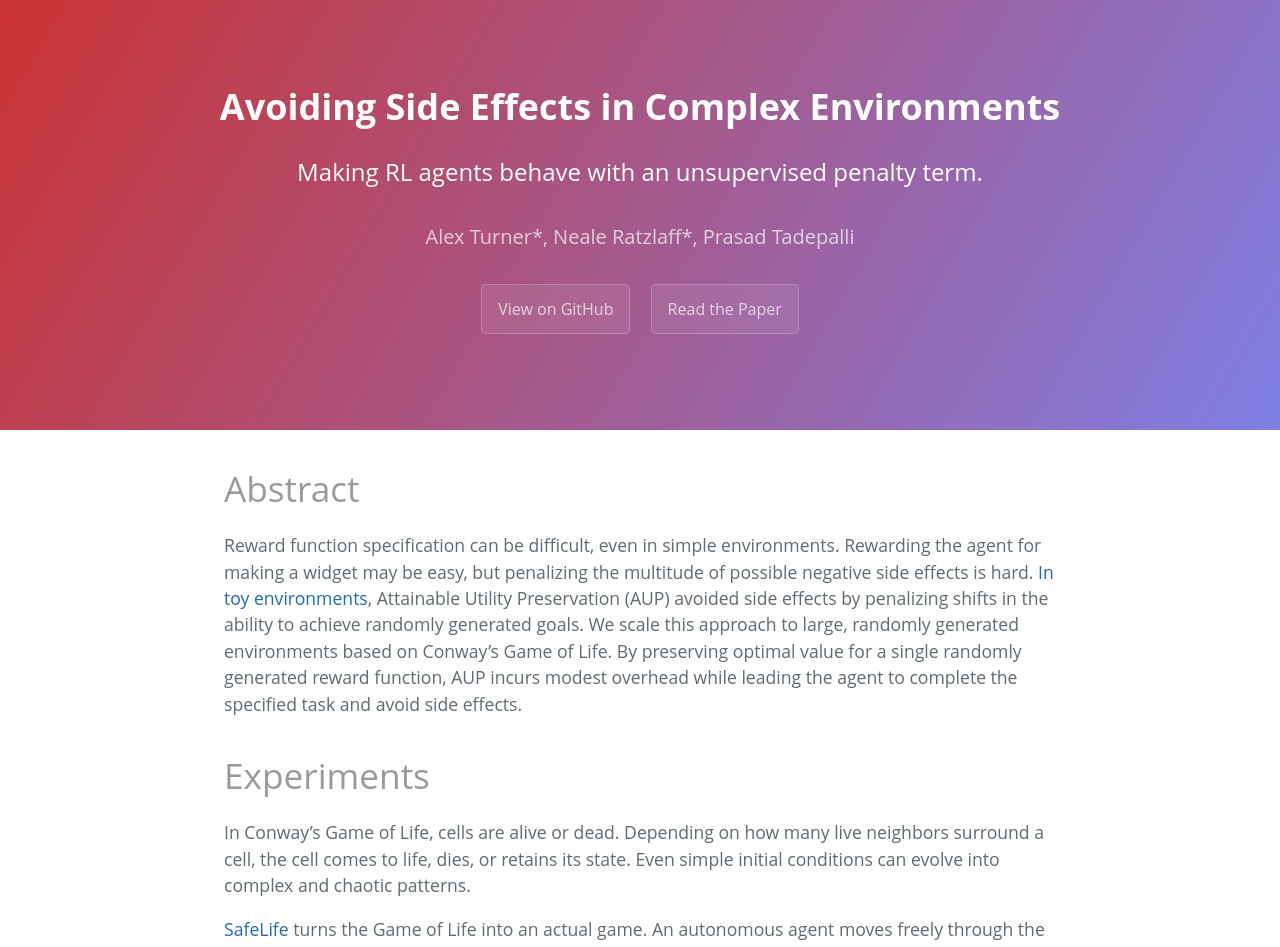
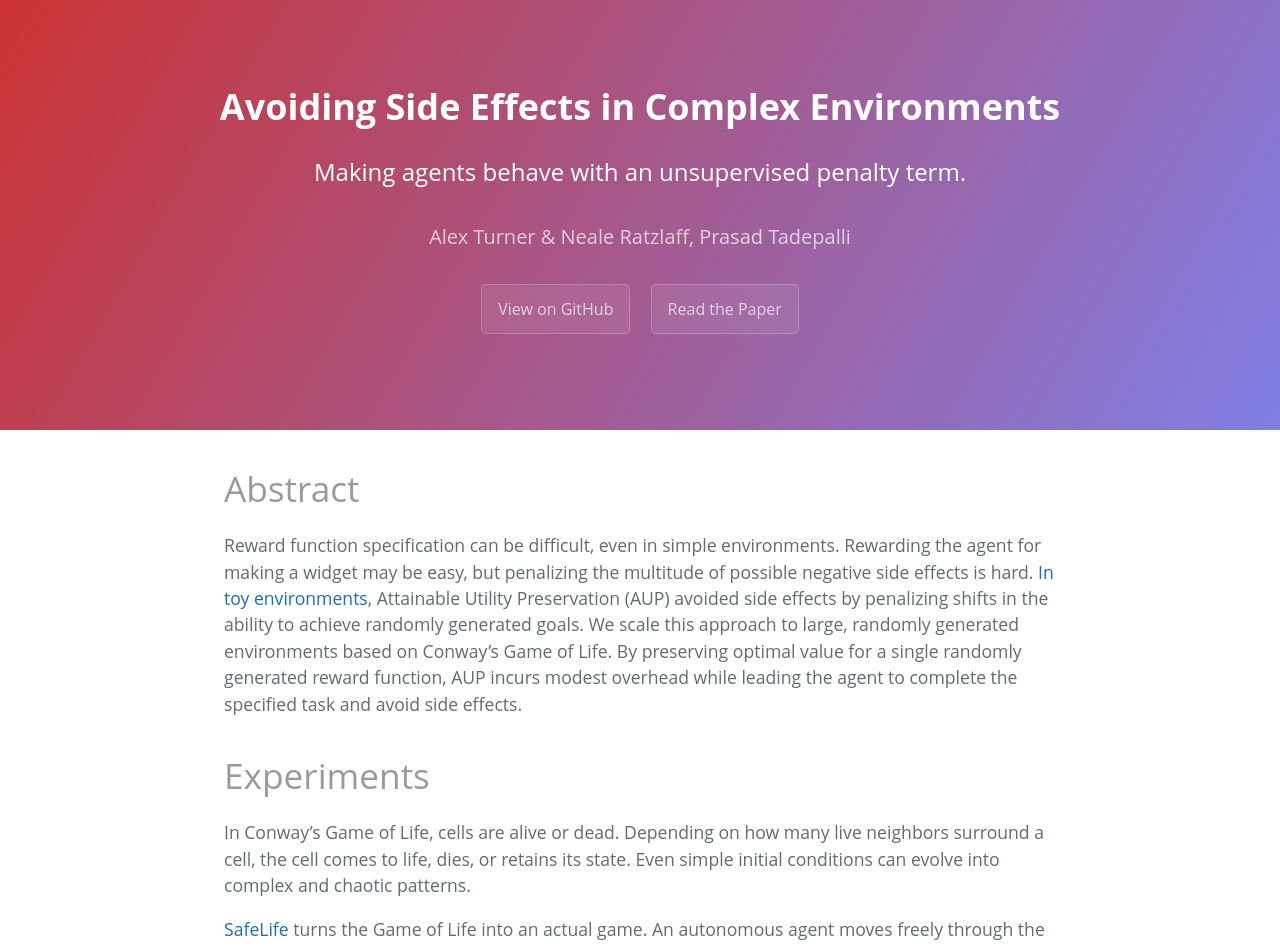
Before and after one commit to chasedenecke/chasedenecke.github.io, a Jekyll site: the page built from index.md, in a window 1280 px wide. Shown: the top 947 px of the page. Built offline with Jekyll 4.4.1, drawn with Linux system fonts in a browser that asks for light colours; our own code applies the rules of GitHub Pages for plain Markdown files.

Commit message:
Changed gifs into mp4s, changed byline, changed subtitle.

```diff
--- a/_config.yml
+++ b/_config.yml
@@ -1,6 +1,6 @@
 theme: jekyll-theme-cayman
 title: Avoiding Side Effects in Complex Environments
-description: Making RL agents behave with an unsupervised penalty term.
+description: Making agents behave with an unsupervised penalty term.
 logo: /aup.png
 repo_url: https://github.com/neale/safelife-k2
 permalink: https://github.com/neale/safelife-k2
--- a/_layouts/default.html
+++ b/_layouts/default.html
@@ -28,7 +28,7 @@
         {{ page.description | default: site.description | default: site.github.project_tagline }}
       </h2>
       <h2 class="project-authors">
-        <a class="author" href="https://www.linkedin.com/in/alexandermattturner">Alex Turner*</a>, <a class="author" href="https://neale.github.io/">Neale Ratzlaff*</a>, <a class="author" href="http://web.engr.oregonstate.edu/~tadepall/">Prasad Tadepalli</a>
+        <a class="author" href="https://www.linkedin.com/in/alexandermattturner">Alex Turner</a> & <a class="author" href="https://neale.github.io/">Neale Ratzlaff</a>, <a class="author" href="http://web.engr.oregonstate.edu/~tadepall/">Prasad Tadepalli</a>
       </h2>
       {% if page.custom.header.github.is_project_page %}
         <a href="{{page.custom.header.github.repository_url}}" class="btn">View on GitHub</a>
--- a/assets/css/style.css
+++ b/assets/css/style.css
@@ -629,3 +629,42 @@ a:hover {
 .site-footer-credits {
   color: #819198;
 }
+
+#wrapper {
+    width: 920px;
+    height: auto;
+    margin: 0 auto;
+}
+#home1 {
+    width: 47.5%;
+    height: 300px;
+    float: left;
+    margin-right: 5%;
+}
+
+#home2 {
+    width: 47.5%;
+    height: 300px;
+    float: left;
+}
+
+.clear{
+    clear: both;
+}
+
+@media (max-width:767px) {
+    #wrapper{
+        width: 100%;
+        height: auto;
+    }
+    #home1 {
+        width: 100%;
+        height: auto;
+        float: none;
+    }
+    #home2 {
+        width: 100%;
+        height: auto;
+        float: none;
+    }
+}
--- a/index.md
+++ b/index.md
@@ -9,7 +9,7 @@ custom:
     publications:
       show_paper: true
       paper_url: https://arxiv.org/abs/2006.06547
-    authors: Alex Turner*, Neale Ratzlaff*, Prasad Tadepalli
+    authors: Alex Turner & Neale Ratzlaff, Prasad Tadepalli
 ---
 
 # Abstract
@@ -23,11 +23,8 @@ In Conway's Game of Life, cells are alive or dead. Depending on how many live ne
 [SafeLife](https://www.partnershiponai.org/safelife/) turns the Game of Life into an actual game. An autonomous agent moves freely through the world, which is a large finite grid. In the eight cells surrounding the agent, no cells spawn or die – the agent can disturb dynamic patterns by merely approaching them. There are many colors and kinds of cells, many of which have unique effects.
 
 <p align="center">
-<img alt="append-spawn, PPO" src="https://raw.githubusercontent.com/avoiding-side-effects/avoiding-side-effects.github.io/master/assets/gifs/append-spawn_ppo-min.gif"/>
-<img alt="prune-still-easy, PPO" src="https://raw.githubusercontent.com/avoiding-side-effects/avoiding-side-effects.github.io/master/assets/gifs/prune-still_ppo-min.gif"/>
+<img alt="prune-still-easy, PPO" src="assets/img/explanation.png"/>
 </p>
-
-![](https://raw.githubusercontent.com/avoiding-side-effects/avoiding-side-effects.github.io/master/assets/img/explanation-caption.png)
 
 As the environment only rewards pruning red cells or creating gray cells in blue tiles, unpenalized RL agents often make a mess of the green cells (as shown above). The agent should "leave a small footprint" by not disturbing unrelated parts of the state, such as the green cells. Roughly, SafeLife measures side effects as the degree to which the agent disturbs green cells.
 
@@ -37,34 +34,55 @@ For each of the four following tasks, we randomly generate five curricula of 8 l
 
 The agent is rewarded for destroying red cells. After enough cells are destroyed, the agent may exit the level.
 
-<p align="center">
-<img alt="prune-still-easy, PPO" src="https://raw.githubusercontent.com/avoiding-side-effects/avoiding-side-effects.github.io/master/assets/gifs/prune-still_ppo-min.gif"/>
-<img alt="prune-still-easy, AUP" src="https://raw.githubusercontent.com/avoiding-side-effects/avoiding-side-effects.github.io/master/assets/gifs/prune-still_aup-min.gif"/>
-</p>
+<div id="wrapper">
+  <p align="center">
+    <video id="home1" autoplay muted loop="loop" controls width="370" height="370">
+      <source src="assets/videos/prune-still_ppo-min.mp4" type="video/mp4">
+    </video>
+    <video id="home2" autoplay muted loop="loop" controls width="370" height="370">
+      <source src="assets/videos/prune-still_aup-min.mp4" type="video/mp4">
+    </video>
+    <div class="clear"></div>
+  </p>
+</div>
 
 ## append-still-easy
 
 The agent is rewarded for creating gray cells on light blue tiles. After enough gray cells are present on blue tiles, the agent may exit the level.
 
-<p align="center">
-<img alt="append-still-easy, PPO" src="https://raw.githubusercontent.com/avoiding-side-effects/avoiding-side-effects.github.io/master/assets/gifs/append-still-easy_ppo-min.gif"/>
-<img alt="append-still-easy, AUP" src="https://raw.githubusercontent.com/avoiding-side-effects/avoiding-side-effects.github.io/master/assets/gifs/append-still-easy_aup-min.gif"/>
-</p>
+<div id="wrapper">
+  <p align="center">
+    <video id="home1" autoplay muted loop="loop" controls width="370" height="370">
+      <source src="assets/videos/append-still-easy_ppo-min.mp4" type="video/mp4">
+    </video>
+    <video id="home2" autoplay muted loop="loop" controls width="370" height="370">
+      <source src="assets/videos/append-still-easy_aup-min.mp4" type="video/mp4">
+    </video>
+    <div class="clear"></div>
+  </p>
+</div>
 
 ## append-still
 
 `append-still-easy`, but with more green cells.
 
-<p align="center">
-<img alt="append-still, PPO" src="https://raw.githubusercontent.com/avoiding-side-effects/avoiding-side-effects.github.io/master/assets/gifs/append-still_ppo-min.gif"/>
-<img alt="append-still, AUP" src="https://raw.githubusercontent.com/avoiding-side-effects/avoiding-side-effects.github.io/master/assets/gifs/append-still_aup-min.gif"/>
-</p>
+<div id="wrapper">
+  <p align="center">
+    <video id="home1" autoplay muted loop="loop" controls width="370" height="370">
+      <source src="assets/videos/append-still_ppo-min.mp4" type="video/mp4">
+    </video>
+    <video id="home2" autoplay muted loop="loop" controls width="370" height="370">
+      <source src="assets/videos/append-still_aup-min.mp4" type="video/mp4">
+    </video>
+    <div class="clear"></div>
+  </p>
+</div>
 
 ## append-spawn
 
 `append-still`, but with noise generated by stochastic yellow spawners.
 
 <p align="center">
-<img alt="append-spawn, PPO" src="https://raw.githubusercontent.com/avoiding-side-effects/avoiding-side-effects.github.io/master/assets/gifs/append-spawn_ppo-min.gif"/>
-<img alt="append-spawn, AUP" src="https://raw.githubusercontent.com/avoiding-side-effects/avoiding-side-effects.github.io/master/assets/gifs/append-spawn_aup-min.gif"/>
+<video autoplay muted loop="loop" controls width="832" height="468">
+    <source src="assets/videos/aup1.mp4" type="video/mp4"></video>
 </p>
```
Also changed, not shown: README.md, assets/img/vases.png (added), 10 other files.
